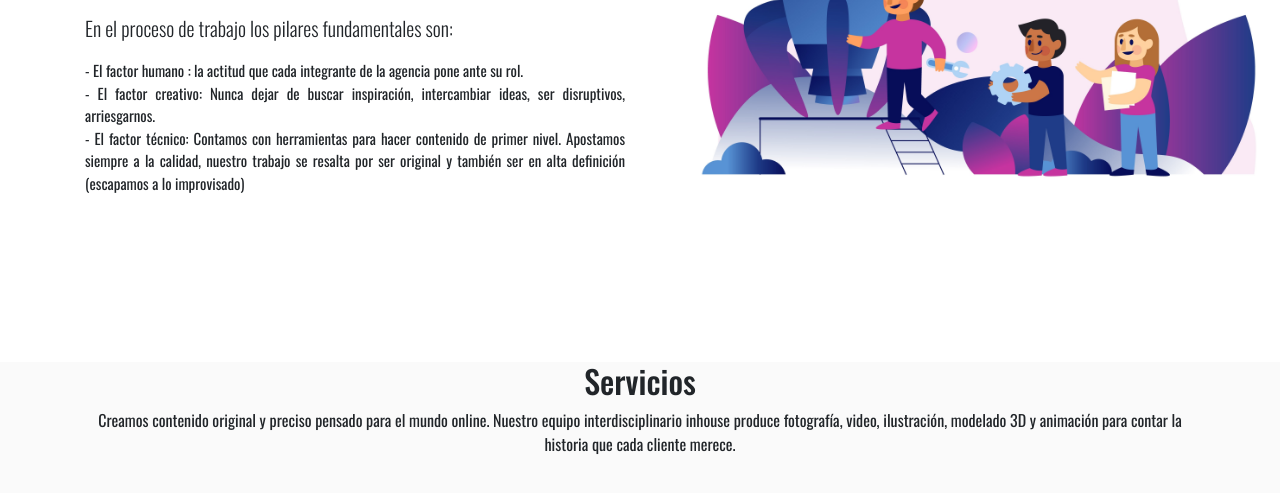
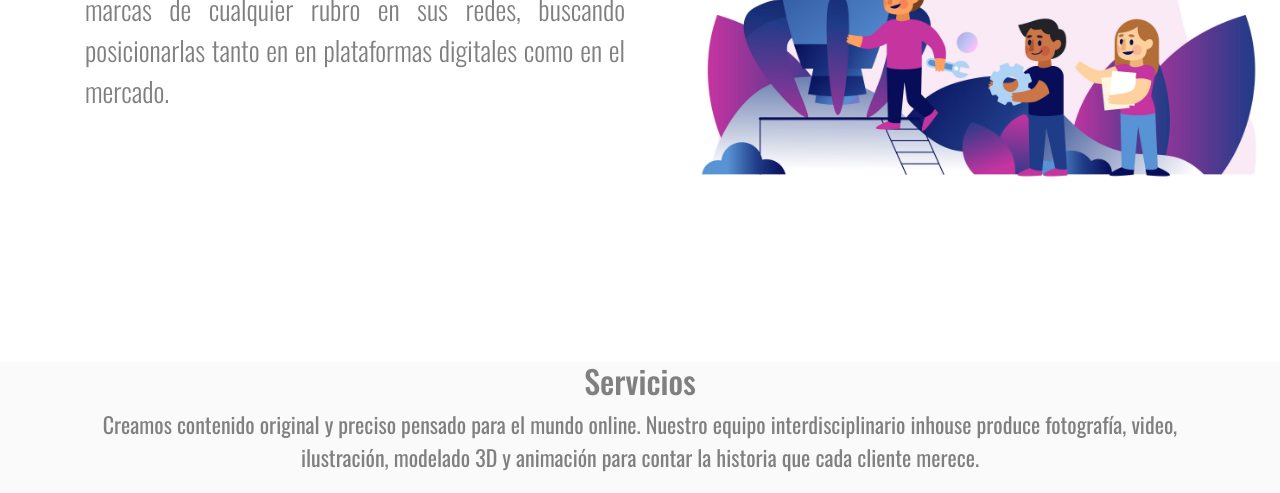
Before and after one commit to sebasmaturanac/sheagencia.com, a plain HTML site: page index.html in a window 1280 px wide. Shown: the part 1001-1494 px from the top of the page. Drawn offline with nearby package versions, Linux system fonts and the light colour scheme; files whose address does not match are found by name.

Commit message:
fixed up text

```diff
--- a/index.html
+++ b/index.html
@@ -100,19 +100,7 @@
             buscamos potenciar
             marcas de cualquier rubro en sus redes, buscando posicionarlas tanto en en plataformas digitales como en el
             mercado.</p>
-          <p class="lead">En el proceso de trabajo los pilares fundamentales son:</p>
-          <ul>
-            <li class="listitem">- El factor humano : la actitud que cada integrante de la agencia pone ante su rol.
-            </li>
-            <li class="listitem">- El factor creativo: Nunca dejar de buscar inspiración, intercambiar ideas, ser
-              disruptivos, arriesgarnos.
-            </li>
-            <li class="listitem">- El factor técnico: Contamos con herramientas para hacer contenido de primer nivel.
-              Apostamos siempre a la
-              calidad, nuestro trabajo se resalta por ser original y también ser en alta definición (escapamos a lo
-              improvisado)
-            </li>
-          </ul>
+
         </div>
 
         <div class="col-lg-6" data-aos="zoom-in-up">
@@ -138,10 +126,7 @@
         </div> -->
 
       <div class="col-lg-12">
-
-
       </div>
-
     </div>
 
   </section>
@@ -150,7 +135,7 @@
     <div class="container">
       <div class="block-heading">
         <h2>Servicios</h2>
-        <p>Creamos contenido original y preciso pensado para el mundo online. Nuestro equipo interdisciplinario inhouse
+        <p style="font-size: 22px;">Creamos contenido original y preciso pensado para el mundo online. Nuestro equipo interdisciplinario inhouse
           produce fotografía, video, ilustración, modelado 3D y animación para contar la historia que cada cliente
           merece.</p>
       </div>
```
Also changed, not shown: styles/styles.css.
